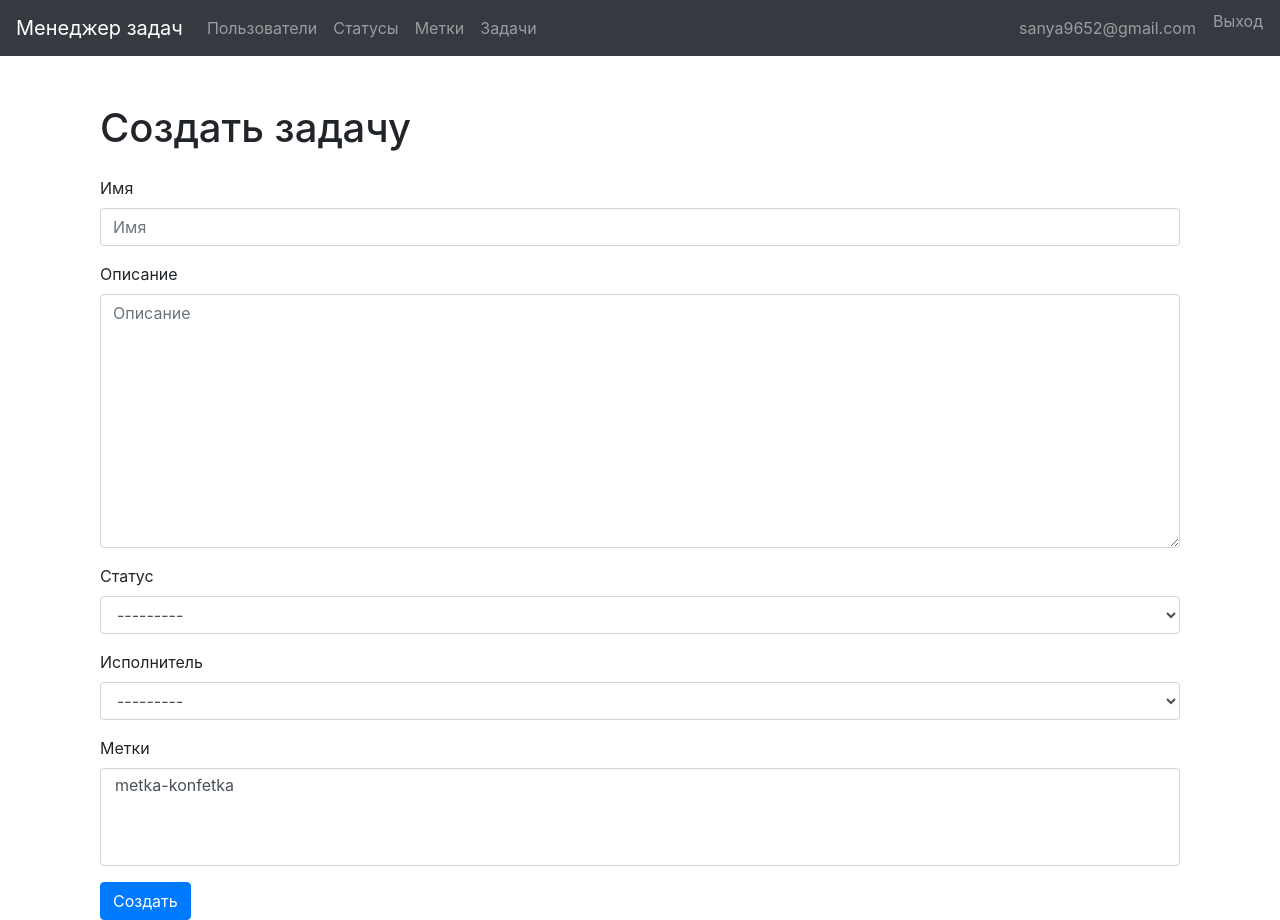
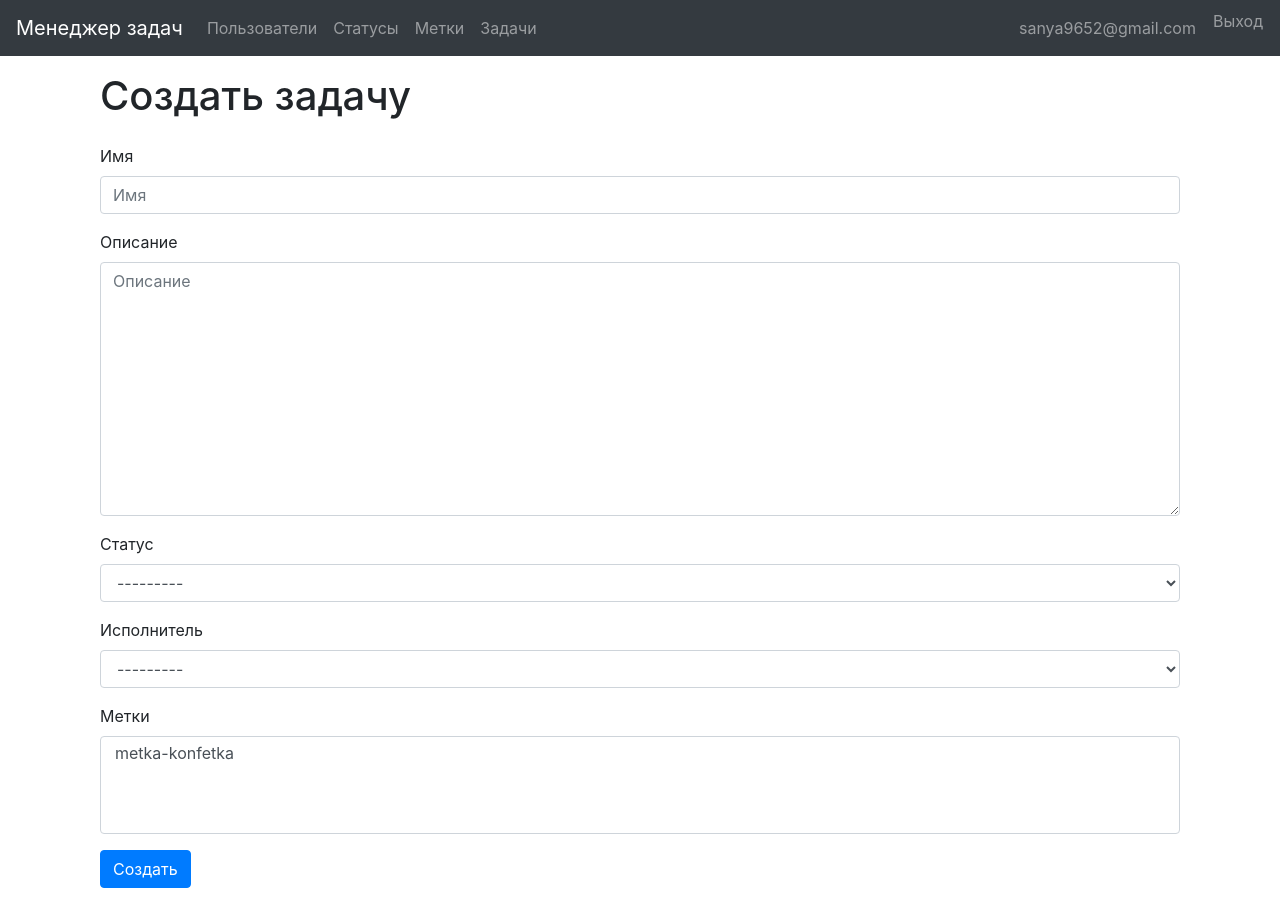
Before and after one commit to NikitaSukharev/python-project-52, a Django app: page /tasks/create/ in a window 1280 px wide. After the commit the page ends 888 px from the top, so only its background shows below. Run offline with Django 5.2, Linux system fonts and the light colour scheme; a user stored in the database is signed in; data comes from the database, SQL or seed files in the repository; some libraries are stand-ins or nearby versions.

Commit message:
refactor: replace custom styles with Bootstrap utility classes

```diff
--- a/task_manager/templates/base.html
+++ b/task_manager/templates/base.html
@@ -11,17 +11,6 @@
           href="https://getbootstrap.com/docs/4.5/examples/starter-template/">
     <link rel="shortcut icon" href="#" />
 
-    <style>
-        body {
-            padding-top: 5rem;
-        }
-
-        .starter-template {
-            padding: 3rem 1.5rem;
-            text-align: center;
-        }
-    </style>
-
     {% load bootstrap4 %}
     {% bootstrap_css %}
     {% bootstrap_javascript jquery='full' %}
@@ -29,7 +18,7 @@
 
 </head>
 
-<body>
+<body class="pt-5">
 <nav class="navbar navbar-expand-md navbar-dark bg-dark fixed-top">
     <a class="navbar-brand" href="{% url 'home' %}">Менеджер задач</a>
 
```
